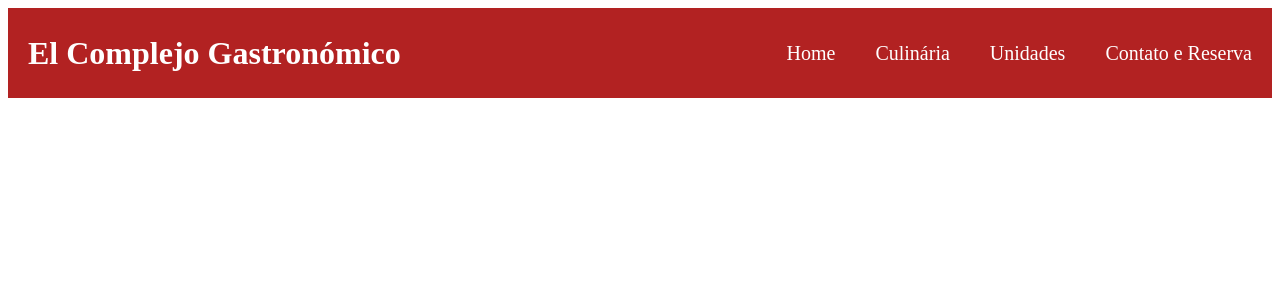
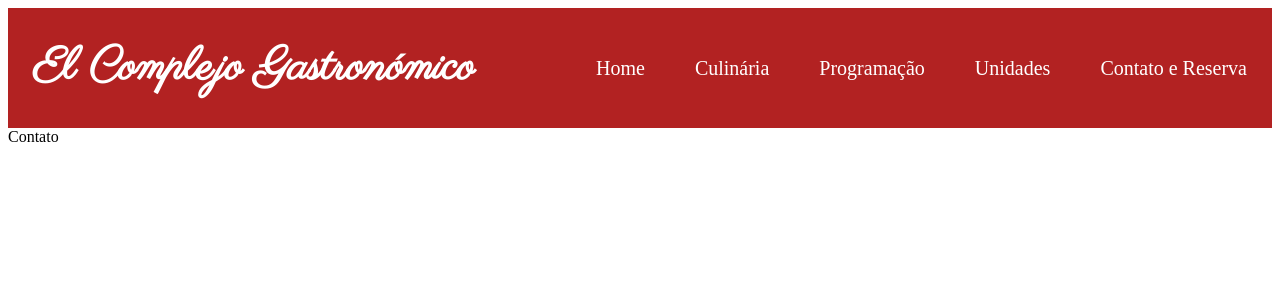
Before and after one commit to ingridmiranda/projeto-site-gastronomico, a React (Create React App) app: page /contato in a window 1280 px wide. Shown: the top 300 px of the page. Built offline with nearby package versions, Linux system fonts and the light colour scheme.

Commit message:
implement navigation between route at header

```diff
--- a/src/App.js
+++ b/src/App.js
@@ -11,14 +11,17 @@ import Header from './components/Header'
 const Routes = () =>{
   return (
     <BrowserRouter>
+
+    <Header />
+
       <Switch>
-        <Header />
         <Route path="/" exact={true} component={Home}/>
         <Route path="/contato" component={Contato}/>
         <Route path="/culinaria" component={Culinaria}/>
         <Route path="/programacao" component={Programacao}/>
         <Route path="/unidades" component={Unidades}/>
       </Switch>
+
     </BrowserRouter>
   )
 }
--- a/src/components/Header/index.js
+++ b/src/components/Header/index.js
@@ -1,15 +1,18 @@
 import './styles.css'
+import {Link} from 'react-router-dom'
 
 const Header = () =>{
     return (
         <main class="main-container">
             <h1> El Complejo Gastronómico</h1>
 
+
             <ul>
-                <li> Home</li>
-                <li> Culinária</li>
-                <li> Unidades</li>
-                <li> Contato e Reserva</li>
+                <li><Link to='/'><a>Home</a></Link></li>
+                <li><Link to='/culinaria'>Culinária</Link></li>
+                <li><Link to='/programacao'>Programação</Link></li>
+                <li><Link to='/unidades'>Unidades</Link></li>
+                <li><Link to='/contato'>Contato e Reserva</Link></li>
             </ul>
         </main>
     )
--- a/src/components/Header/styles.css
+++ b/src/components/Header/styles.css
@@ -1,14 +1,18 @@
+@import url('https://fonts.googleapis.com/css2?family=Parisienne&display=swap');
+
 .main-container{
     background-color: firebrick;
     color: white;
     display: flex;
     align-items: center;
     justify-content: space-between;
-    height: 90px;
+    height: 120px;
 }
 
 .main-container h1{
-    margin-left: 20px;
+    margin-left: 25px;
+    font-family: 'Parisienne', cursive;
+    font-size: 46px;
 }
 
 .main-container ul{
@@ -17,6 +21,11 @@
 }
 
 .main-container ul li{
-    margin: 0 20px;
+    margin: 0 25px;
     font-size: 20px;
 }
+
+.main-container ul li a{
+    text-decoration: none;
+    color: white;
+}
```
